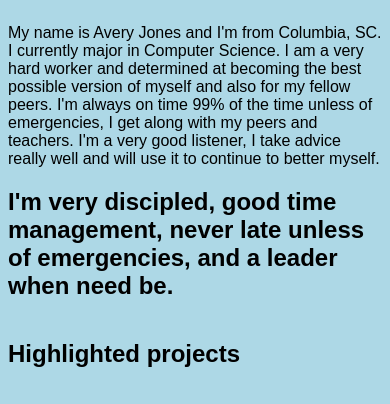
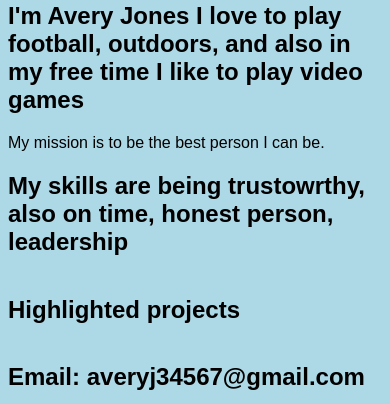
Before and after one commit to averyjonesusc/averyjonesusc.github.io, a plain HTML site: page index.html in a window 390 px wide. Shown: the part 104-508 px from the top of the page. Drawn offline with Linux system fonts and the light colour scheme.

```diff
--- a/index.html
+++ b/index.html
@@ -1,3 +1,28 @@
+ HEAD
+<!DOCTYPE html>
+<html>
+<head>
+    <title>CSCE 190: Avery Jones]</title>
+    <link rel="stylesheet" href="styles.css">
+</head>
+    <body>
+    <h1>Avery Jones</h1>
+    <div class="about">
+        <h2>I'm Avery Jones I love to play football, outdoors, and also in my free time I like to play video games</h2>
+     <p> My mission is to be the best person I can be. </p>
+</div>
+<div class="skills">
+        <h2>My skills are being trustowrthy, also on time, honest person, leadership</h2>
+</div>
+<div class="projects">
+     <h2>Highlighted projects</h2>
+    </div>
+<div class="contact">
+         <h2> Email: averyj34567@gmail.com</h2>
+        </div>
+    </body>
+</html>
+
 <!DOCTYPE html>
 <html>
 <head>
@@ -21,6 +46,8 @@
         </div>
     </body>
 </html>
+ HEAD
+=======
 <!--Affinity Diagram Assignment -->
 <section class="project">
 <a href="DoomNoMOre_Creative_Storyboard.pdf"><h3>Affinity Diagram</h3></a>
@@ -38,3 +65,7 @@
 This is how the app is going to work on phones and electronics
 </p>
 </section>
+
+
+
+>>>>>>> 9e917140afa538bac94b4f4c8f74bf962ed02a49
```
